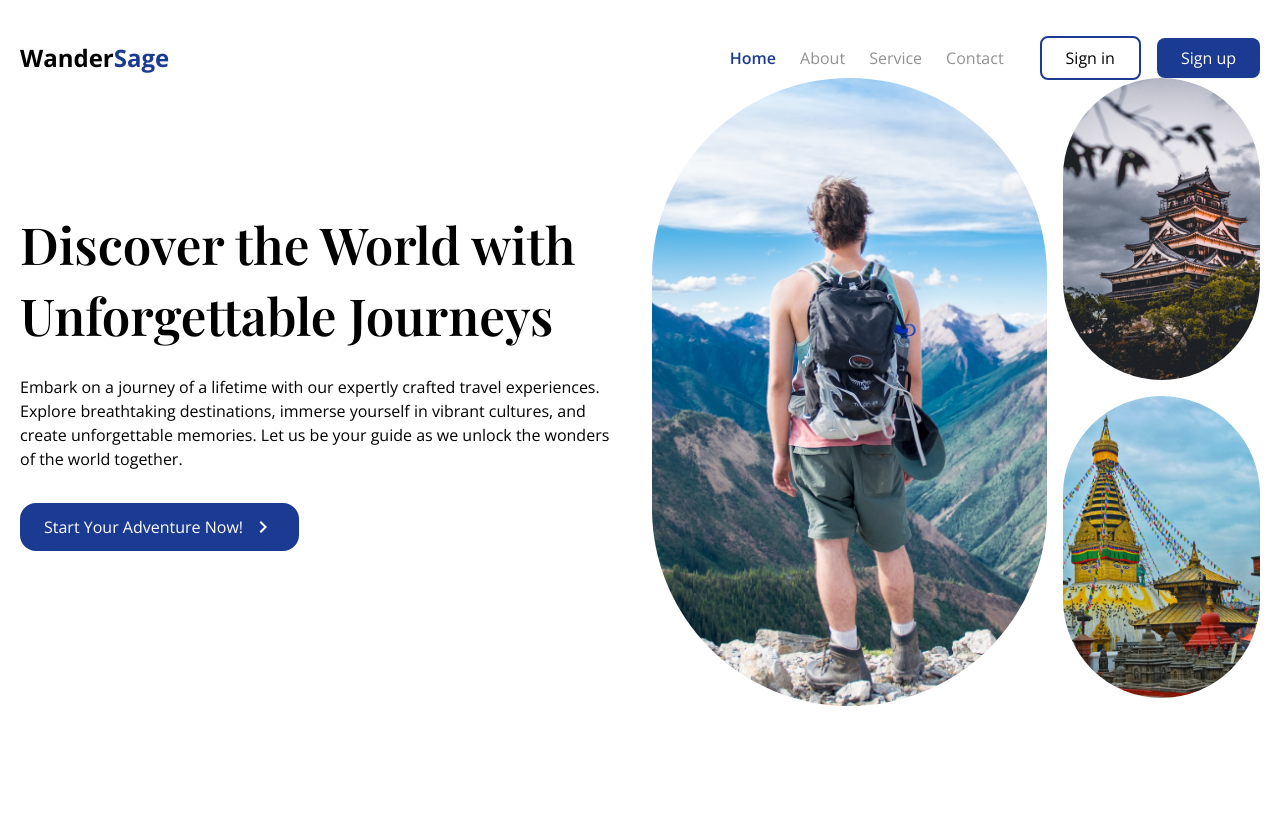
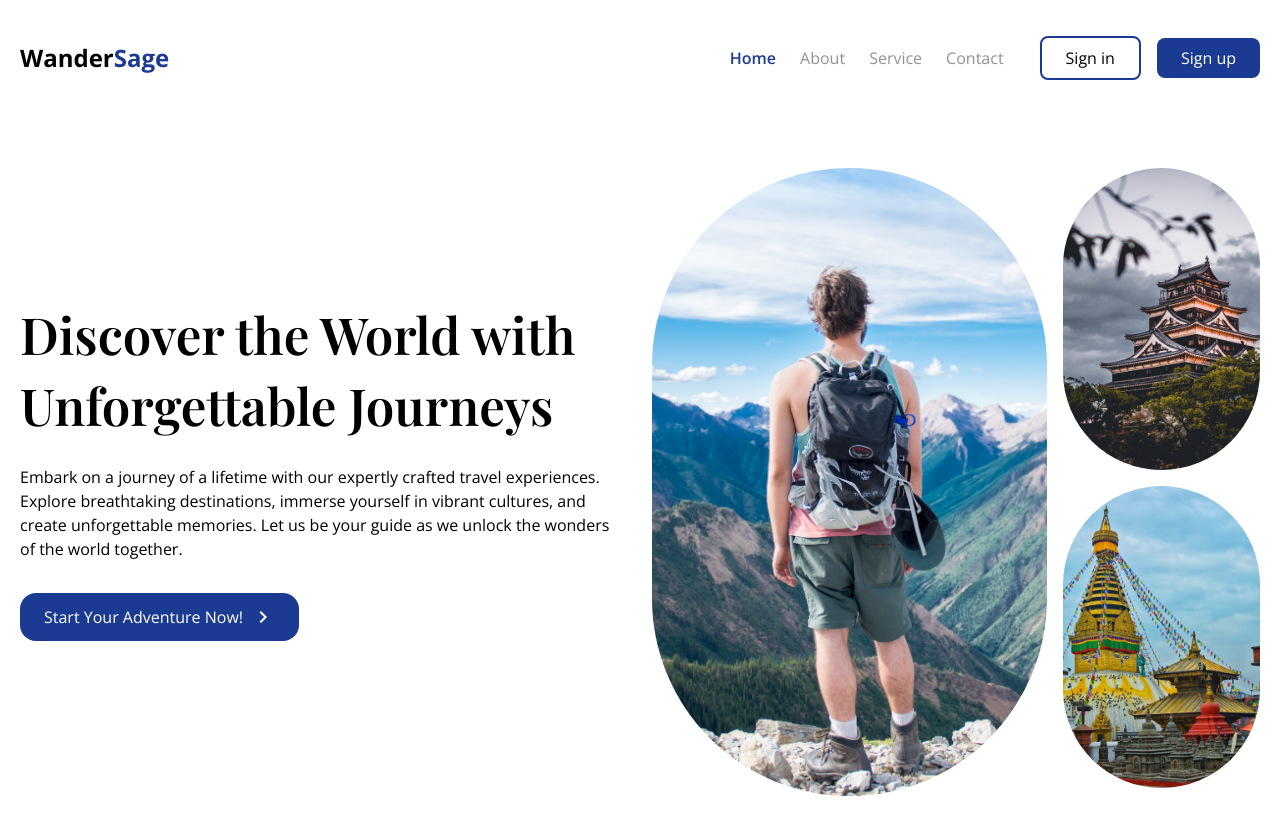
Before and after one commit to surajsht/wandersage, a Next.js app: page / in a window 1280 px wide. Shown: the top 834 px of the page. Built offline with nearby package versions, Linux system fonts and the light colour scheme.

Commit message:
fixed hero section height issue

```diff
--- a/src/app/components/hero/Hero.jsx
+++ b/src/app/components/hero/Hero.jsx
@@ -3,7 +3,7 @@ import { MdOutlineKeyboardArrowRight } from "react-icons/md";
 
 const Hero = () => {
   return (
-    <div className="container mb-6 lg:flex lg:h-screen lg:items-center lg:gap-6">
+    <div className="container lg:flex lg:h-[980px] lg:items-center lg:gap-6">
       <div className="mb-10 lg:w-1/2">
         <h2 className="mb-4 font-secondary text-[36px] font-semibold leading-[50.4px] lg:mb-6 lg:text-[41px] lg:leading-[57.4px] xl:text-[51px] xl:leading-[71.4px]">
           Discover the World with Unforgettable Journeys
```
